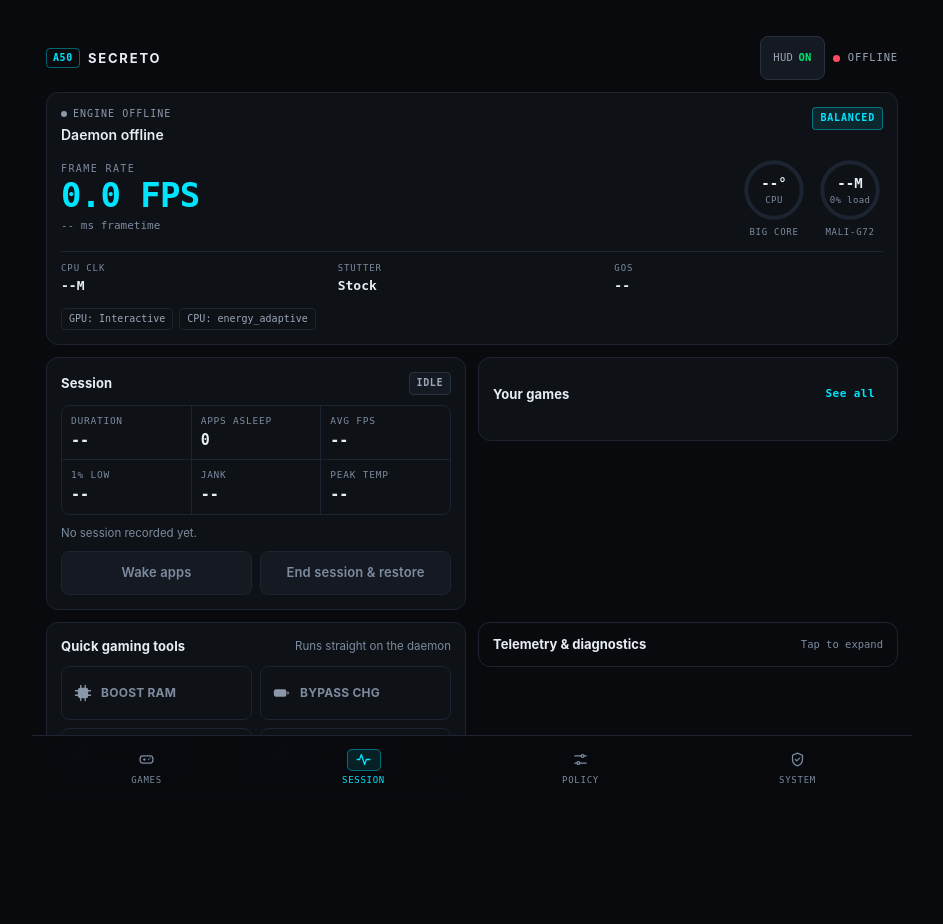
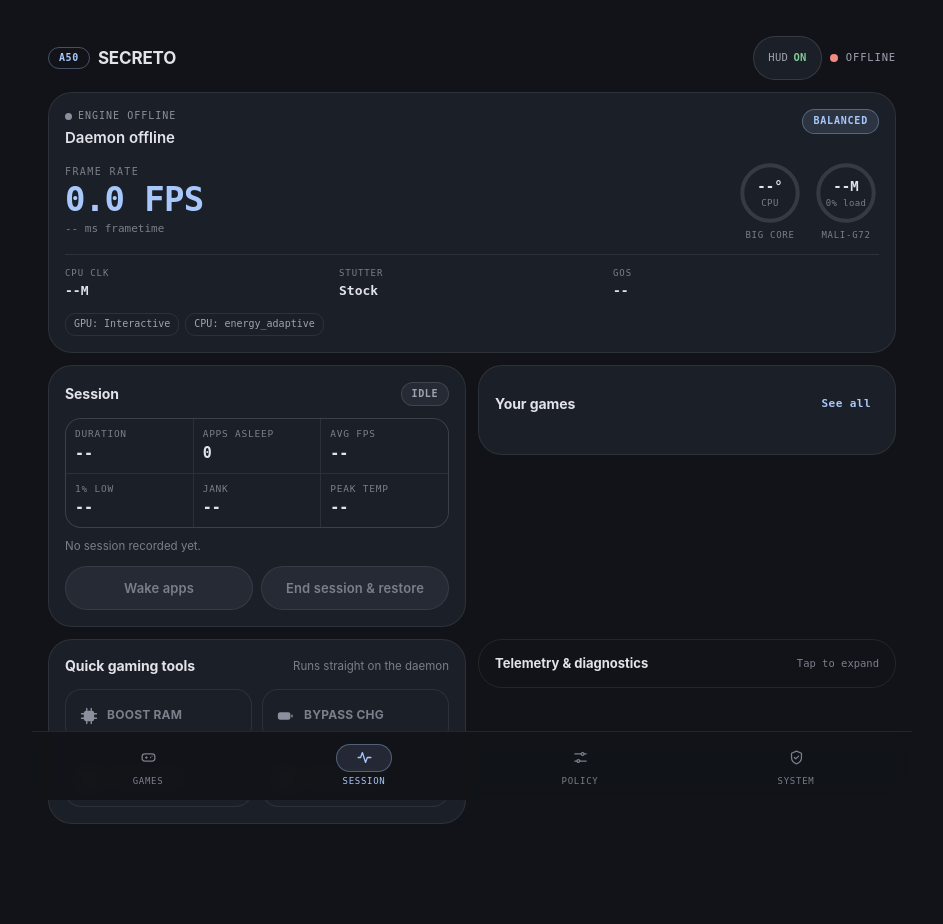
Before and after one commit to nangningtung/frameboost-v2, a web app: page / in a window 1280 px wide. Shown: the whole page, without its empty margins (168-1111 px from the left). Before the commit the page ends 783 px from the top, so only its background shows below. Run offline with its HTML, style and script files only (its server is not run), Linux system fonts and the light colour scheme; data that the repository does not hold is empty.

Commit message:
style: WebUI Material You redesign
Replace obsidian-cyan palette with Material You dark scheme
adapted from Pixel OS Game Space reference: bg #111318/#1B1F27,
accent #A8C7FA, card radius 24px, pill-shaped buttons and badges,
thin rgba(255,255,255,0.08) borders, nav pill indicator.

Font stack Inter + JetBrains Mono with system fallbacks (no CDN
in KSU WebView). Emphasized cubic-bezier easing on transitions.

All element IDs and app.js logic unchanged; no new features.
Verified on A50: all 4 tabs render correctly, game detail with
segmented controls intact, no logcat errors. Webroot parity
3/3 MATCH.

```diff
--- a/hud-app/assets/webroot/index.html
+++ b/hud-app/assets/webroot/index.html
@@ -5,7 +5,7 @@
   <meta name="viewport" content="width=device-width, initial-scale=1.0, viewport-fit=cover">
   <meta name="color-scheme" content="dark">
   <title>Secreto Space</title>
-  <link rel="stylesheet" href="style.css?v=0.1.0">
+  <link rel="stylesheet" href="style.css?v=0.1.0-ui1">
 </head>
 <body>
   <div class="app-container">
@@ -752,6 +752,6 @@
     </nav>
   </div>
 
-  <script src="app.js?v=0.1.0"></script>
+  <script src="app.js?v=0.1.0-ui1"></script>
 </body>
 </html>
--- a/hud-app/assets/webroot/style.css
+++ b/hud-app/assets/webroot/style.css
@@ -1,41 +1,46 @@
 /* =================================================================
-   Secreto Console - tactical HUD
-   Palette: obsidian + steel + one cyan accent. Status colors only
-   for ok / warn / crit. Numbers use mono so readout columns align.
+   Secreto Space Console - Material You dark
+   Palette adapted from Pixel OS Game Space reference.
+   No external fonts or CDNs: all font stacks fall back to system.
    ================================================================= */
 
 :root {
-  --bg-base: #080a0e;
-  --bg-surface: #0e1116;
-  --bg-raised: #141922;
-  --bg-inset: #0a0d12;
-
-  --line: #1c2431;
-  --line-strong: #27313f;
-
-  --text: #e8edf5;
-  --text-mid: #9aa6b8;
-  --text-dim: #7d8b9f;
-  --text-sub: #8b98ab;
-
-  --accent: #00e5ff;
-  --accent-ink: #04141a;
-  --accent-soft: rgba(0, 229, 255, 0.1);
-  --accent-line: rgba(0, 229, 255, 0.4);
-
-  --ok: #00e676;
-  --ok-soft: rgba(0, 230, 118, 0.1);
-  --warn: #ffb020;
-  --warn-soft: rgba(255, 176, 32, 0.12);
-  --bad: #ff4d5e;
-  --bad-soft: rgba(255, 77, 94, 0.12);
-
-  --font-main: -apple-system, BlinkMacSystemFont, "Segoe UI", Roboto, "Helvetica Neue", Arial, sans-serif;
-  --font-mono: "SF Mono", "Roboto Mono", "DejaVu Sans Mono", Consolas, monospace;
-
-  --radius-lg: 12px;
-  --radius-md: 8px;
-  --radius-sm: 4px;
+  --bg-base: #111318;
+  --bg-surface: #1B1F27;
+  --bg-raised: #252A34;
+  --bg-inset: #0F1217;
+
+  --line: rgba(255, 255, 255, 0.08);
+  --line-strong: rgba(255, 255, 255, 0.12);
+
+  --text: #E2E2E9;
+  --text-mid: #9EA3B0;
+  --text-dim: #7A7F8B;
+  --text-sub: #8B909E;
+
+  --accent: #A8C7FA;
+  --accent-ink: #062E6F;
+  --accent-soft: rgba(168, 199, 250, 0.12);
+  --accent-line: rgba(168, 199, 250, 0.35);
+
+  --ok: #81C995;
+  --ok-soft: rgba(129, 201, 149, 0.12);
+  --warn: #FFB95E;
+  --warn-soft: rgba(255, 185, 94, 0.12);
+  --bad: #F28B82;
+  --bad-soft: rgba(242, 139, 130, 0.12);
+
+  --font-main: 'Inter', -apple-system, BlinkMacSystemFont, "Segoe UI", Roboto, "Helvetica Neue", Arial, sans-serif;
+  --font-mono: 'JetBrains Mono', "SF Mono", "Roboto Mono", "DejaVu Sans Mono", Consolas, monospace;
+
+  --radius-xl: 28px;
+  --radius-lg: 24px;
+  --radius-md: 16px;
+  --radius-sm: 10px;
+  --radius-pill: 9999px;
+
+  --ease-emph: cubic-bezier(0.2, 0.0, 0.0, 1.0);
+  --ease-spring: cubic-bezier(0.22, 1, 0.36, 1);
 
   --tap: 44px;
   --safe-top: 30px;
@@ -148,7 +153,7 @@ button:disabled,
   align-items: center;
   justify-content: space-between;
   gap: 12px;
-  padding: 6px 14px 12px;
+  padding: 6px 16px 12px;
 }
 
 .brand {
@@ -165,15 +170,15 @@ button:disabled,
   letter-spacing: 0.06em;
   color: var(--accent);
   border: 1px solid var(--accent-line);
-  border-radius: var(--radius-sm);
-  padding: 2px 6px;
+  border-radius: var(--radius-pill);
+  padding: 3px 10px;
   line-height: 1.4;
 }
 
 .brand-title {
-  font-size: 13px;
-  font-weight: 700;
-  letter-spacing: 0.14em;
+  font-size: 17px;
+  font-weight: 700;
+  letter-spacing: -0.01em;
   color: var(--text);
   white-space: nowrap;
 }
@@ -189,14 +194,15 @@ button:disabled,
   align-items: center;
   gap: 5px;
   min-height: var(--tap);
-  padding: 0 12px;
+  padding: 0 14px;
   border: 1px solid var(--line-strong);
-  border-radius: var(--radius-md);
-  background: var(--bg-raised);
+  border-radius: var(--radius-pill);
+  background: var(--bg-surface);
   color: var(--text-mid);
   font-family: var(--font-mono);
   font-size: 10.5px;
   letter-spacing: 0.04em;
+  transition: all 0.18s var(--ease-emph);
 }
 
 .btn-hud-pill span {
@@ -205,8 +211,8 @@ button:disabled,
 }
 
 .state-dot {
-  width: 7px;
-  height: 7px;
+  width: 8px;
+  height: 8px;
   border-radius: 50%;
   background: var(--text-dim);
   flex: none;
@@ -225,7 +231,7 @@ button:disabled,
 
 .hud-main {
   flex: 1;
-  padding: 0 14px calc(var(--safe-bottom) + 12px + env(safe-area-inset-bottom));
+  padding: 0 16px calc(var(--safe-bottom) + 12px + env(safe-area-inset-bottom));
 }
 
 /* ---------------------------------------------------------------- panels */
@@ -244,7 +250,7 @@ button:disabled,
   background: var(--bg-surface);
   border: 1px solid var(--line);
   border-radius: var(--radius-lg);
-  padding: 14px;
+  padding: 16px;
 }
 
 .panel-head {
@@ -252,14 +258,14 @@ button:disabled,
   align-items: center;
   justify-content: space-between;
   gap: 10px;
-  margin-bottom: 10px;
+  margin-bottom: 12px;
 }
 
 .panel-title {
   font-family: var(--font-main);
-  font-size: 13px;
-  font-weight: 700;
-  letter-spacing: 0.01em;
+  font-size: 14px;
+  font-weight: 700;
+  letter-spacing: -0.005em;
   color: var(--text);
   text-transform: none;
 }
@@ -272,7 +278,7 @@ button:disabled,
 
 .panel-note.block {
   display: block;
-  margin: 0 0 10px;
+  margin: 0 0 12px;
 }
 
 .instrument-label {
@@ -322,8 +328,8 @@ button:disabled,
   font-weight: 700;
   letter-spacing: 0.06em;
   text-transform: uppercase;
-  padding: 3px 7px;
-  border-radius: var(--radius-sm);
+  padding: 4px 10px;
+  border-radius: var(--radius-pill);
   border: 1px solid var(--line-strong);
   background: var(--bg-raised);
   color: var(--text-mid);
@@ -357,8 +363,8 @@ button:disabled,
   justify-content: center;
   gap: 7px;
   min-height: var(--tap);
-  padding: 0 14px;
-  border-radius: var(--radius-md);
+  padding: 0 18px;
+  border-radius: var(--radius-pill);
   border: 1px solid var(--line-strong);
   background: var(--bg-raised);
   color: var(--text);
@@ -396,7 +402,7 @@ button:disabled,
 
 .hud-btn.danger {
   background: var(--bad-soft);
-  border-color: rgba(255, 77, 94, 0.45);
+  border-color: rgba(242, 139, 130, 0.40);
   color: var(--bad);
 }
 
@@ -491,19 +497,19 @@ button:disabled,
 }
 
 .engine-pulsing-dot {
-  width: 6px;
-  height: 6px;
+  width: 7px;
+  height: 7px;
   border-radius: 50%;
   background: var(--ok);
-  box-shadow: 0 0 0 0 rgba(0, 230, 118, 0.5);
+  box-shadow: 0 0 0 0 rgba(129, 201, 149, 0.5);
   animation: pulse 2.4s ease-out infinite;
   flex: none;
 }
 
 @keyframes pulse {
-  0% { box-shadow: 0 0 0 0 rgba(0, 230, 118, 0.45); }
-  70% { box-shadow: 0 0 0 5px rgba(0, 230, 118, 0); }
-  100% { box-shadow: 0 0 0 0 rgba(0, 230, 118, 0); }
+  0% { box-shadow: 0 0 0 0 rgba(129, 201, 149, 0.45); }
+  70% { box-shadow: 0 0 0 5px rgba(129, 201, 149, 0); }
+  100% { box-shadow: 0 0 0 0 rgba(129, 201, 149, 0); }
 }
 
 .engine-badge-text {
@@ -525,7 +531,7 @@ button:disabled,
 
 .hero-game-name {
   margin-top: 3px;
-  font-size: 14px;
+  font-size: 15px;
   font-weight: 600;
   color: var(--text);
   overflow: hidden;
@@ -542,8 +548,8 @@ button:disabled,
   color: var(--accent);
   border: 1px solid var(--accent-line);
   background: var(--accent-soft);
-  border-radius: var(--radius-sm);
-  padding: 3px 7px;
+  border-radius: var(--radius-pill);
+  padding: 4px 10px;
 }
 
 .cluster-main {
@@ -608,7 +614,7 @@ button:disabled,
 
 .radial-bg {
   fill: none;
-  stroke: var(--line);
+  stroke: var(--line-strong);
   stroke-width: 6;
 }
 
@@ -660,7 +666,7 @@ button:disabled,
   display: grid;
   grid-template-columns: repeat(3, minmax(0, 1fr));
   gap: 8px;
-  padding-top: 10px;
+  padding-top: 12px;
   border-top: 1px solid var(--line);
 }
 
@@ -708,7 +714,7 @@ button:disabled,
   color: var(--text-mid);
   border: 1px solid var(--line);
   border-radius: var(--radius-sm);
-  padding: 3px 7px;
+  padding: 3px 8px;
   max-width: 100%;
   overflow: hidden;
   text-overflow: ellipsis;
@@ -724,7 +730,7 @@ button:disabled,
 .quick-dock-grid {
   display: grid;
   grid-template-columns: 1fr 1fr;
-  gap: 8px;
+  gap: 10px;
 }
 
 .quick-action-btn {
@@ -733,12 +739,16 @@ button:disabled,
   justify-content: flex-start;
   gap: 9px;
   min-height: 54px;
-  padding: 0 12px;
+  padding: 0 14px;
   border-radius: var(--radius-md);
   border: 1px solid var(--line-strong);
   background: var(--bg-raised);
   color: var(--text);
-  transition: border-color 120ms ease, background 120ms ease, color 120ms ease;
+  transition: all 0.18s var(--ease-emph);
+}
+
+.quick-action-btn:active {
+  transform: scale(0.96);
 }
 
 .quick-action-btn .btn-icon {
@@ -1901,8 +1914,8 @@ button:disabled,
   gap: 4px;
   max-width: 540px;
   margin: 0 auto;
-  padding: 6px 8px calc(6px + env(safe-area-inset-bottom));
-  background: rgba(8, 10, 14, 0.96);
+  padding: 8px 10px calc(8px + env(safe-area-inset-bottom));
+  background: rgba(17, 19, 24, 0.95);
   border-top: 1px solid var(--line);
   backdrop-filter: blur(8px);
 }
@@ -1917,15 +1930,17 @@ button:disabled,
   padding: 4px;
   border-radius: var(--radius-md);
   color: var(--text-dim);
+  transition: all 0.18s var(--ease-emph);
 }
 
 .nav-indicator {
   display: flex;
   align-items: center;
   justify-content: center;
-  width: 34px;
-  height: 22px;
-  border-radius: 5px;
+  width: 56px;
+  height: 28px;
+  border-radius: var(--radius-pill);
+  transition: all 0.18s var(--ease-emph);
 }
 
 .nav-icon {
@@ -2107,13 +2122,13 @@ button:disabled,
 
 .diagnostics {
   border: 1px solid var(--line);
-  border-radius: 12px;
+  border-radius: var(--radius-lg);
 }
 
 .diagnostics > summary {
   list-style: none;
   cursor: pointer;
-  padding: 12px 14px;
+  padding: 14px 16px;
   display: flex;
   justify-content: space-between;
   align-items: center;
--- a/module-src/webroot/index.html
+++ b/module-src/webroot/index.html
@@ -5,7 +5,7 @@
   <meta name="viewport" content="width=device-width, initial-scale=1.0, viewport-fit=cover">
   <meta name="color-scheme" content="dark">
   <title>Secreto Space</title>
-  <link rel="stylesheet" href="style.css?v=0.1.0">
+  <link rel="stylesheet" href="style.css?v=0.1.0-ui1">
 </head>
 <body>
   <div class="app-container">
@@ -752,6 +752,6 @@
     </nav>
   </div>
 
-  <script src="app.js?v=0.1.0"></script>
+  <script src="app.js?v=0.1.0-ui1"></script>
 </body>
 </html>
```
Also changed, not shown: other parts of hud-app/assets/webroot/style.css (+73 -69 lines), PROJECT_REPORT.md (+13 -0 lines), module-src/webroot/style.css (+164 -148 lines), 5 other files.
